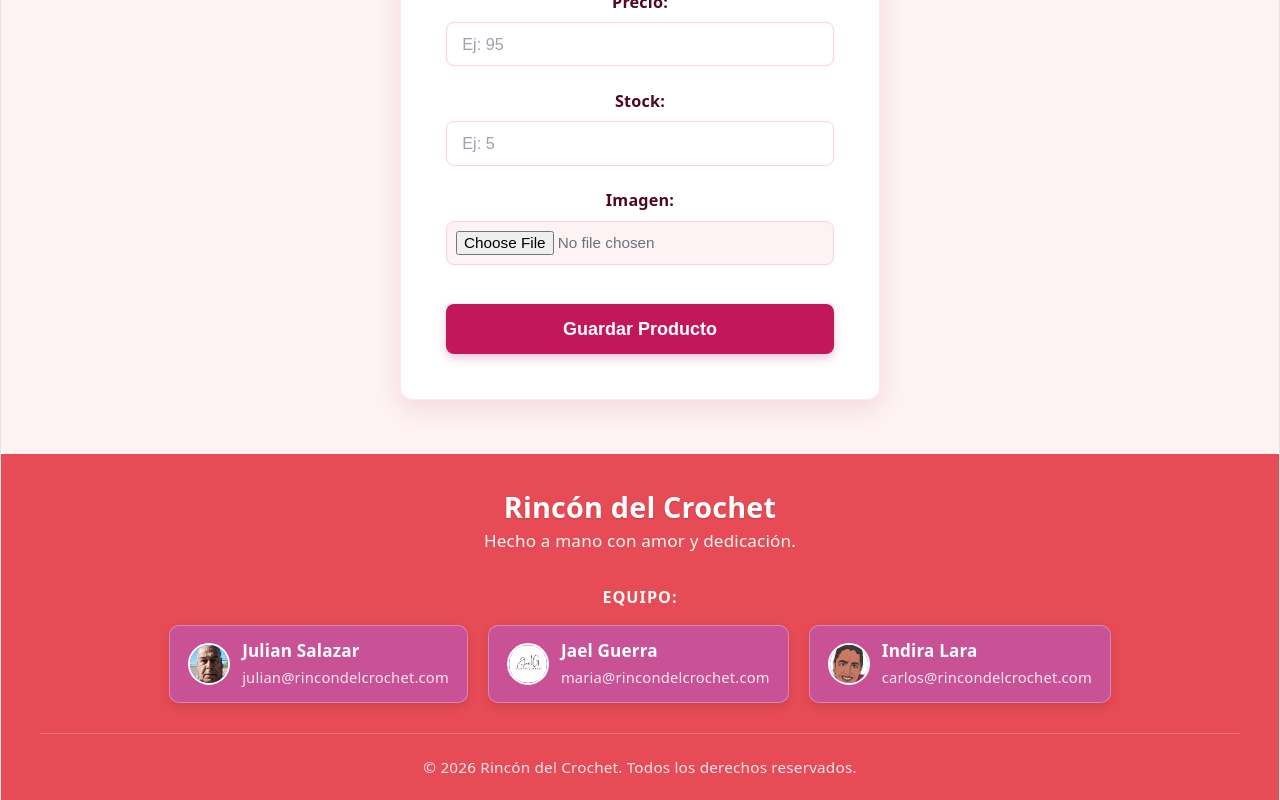
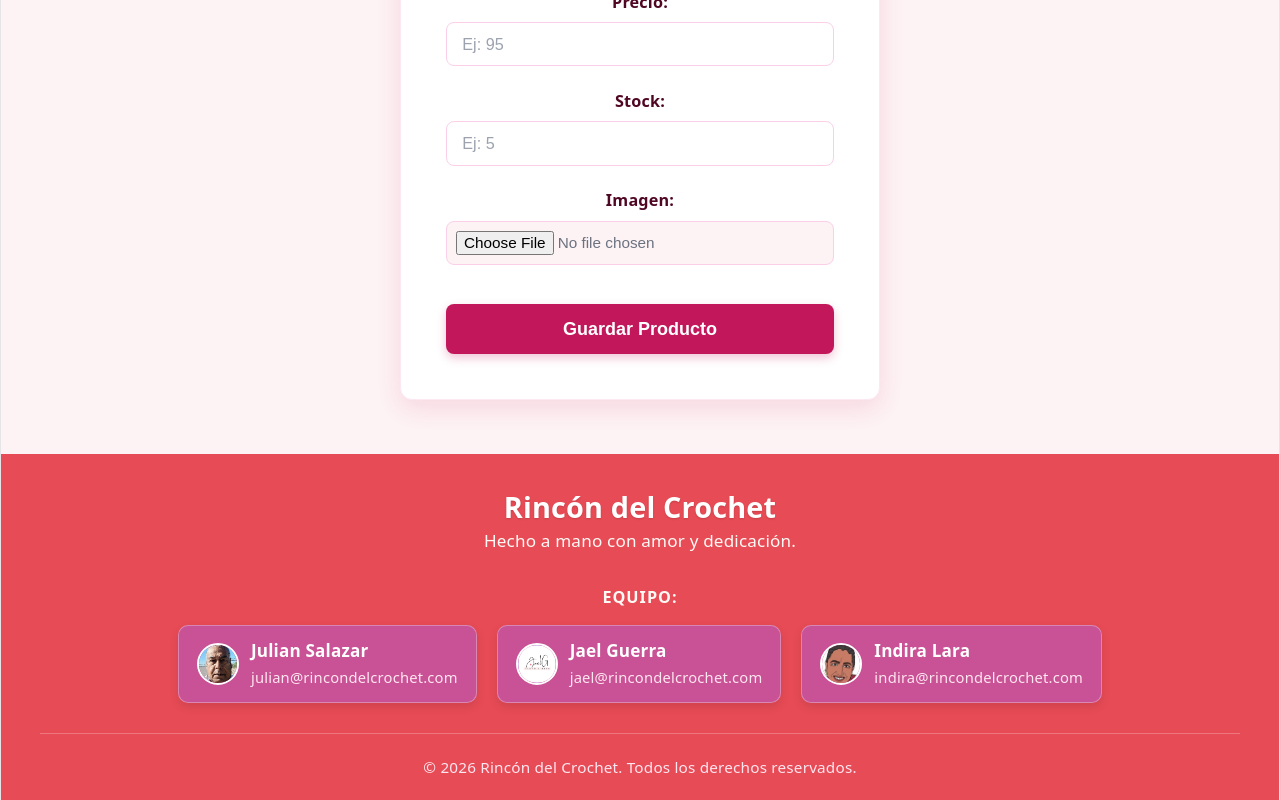
Before and after one commit to jsl261/Repo_Pre_Entrega_React, a React (Vite) app: page /agregar-producto in a window 1280 px wide. Shown: the part 448-1248 px from the top of the page. Built offline with nearby package versions, Linux system fonts and the light colour scheme.

Commit message:
feat: actualizar correos electronicos

```diff
--- a/src/components/Footer.jsx
+++ b/src/components/Footer.jsx
@@ -10,12 +10,12 @@ const Footer = () => {
     },
     {
       nombre: 'Jael Guerra',
-      correo: 'maria@rincondelcrochet.com',
+      correo: 'jael@rincondelcrochet.com',
       imagen: '/images/jael.jpeg',
     },
     {
       nombre: 'Indira Lara',
-      correo: 'carlos@rincondelcrochet.com',
+      correo: 'indira@rincondelcrochet.com',
       imagen: '/images/indira.jpeg',
     },
   ];
```
